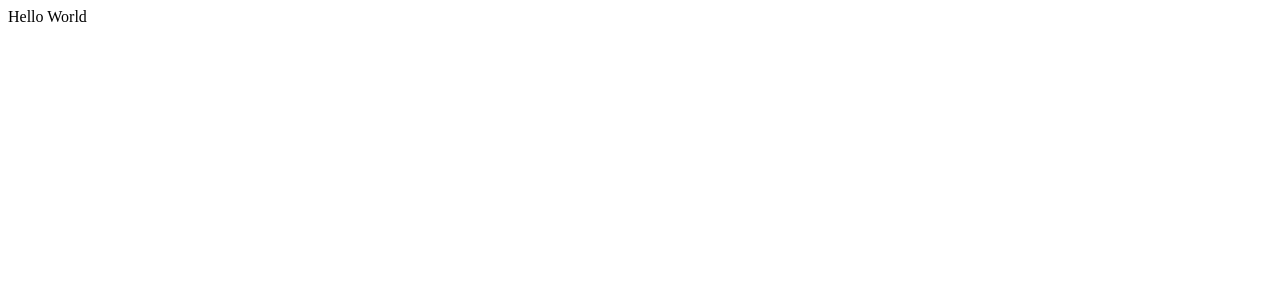
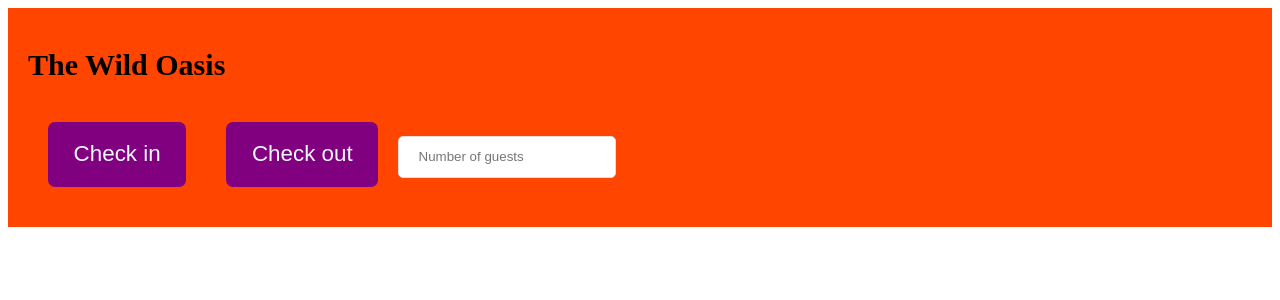
Before and after one commit to Elena-Cr/the-wild-oasis, a React (Vite) app: page / in a window 1280 px wide. Shown: the top 300 px of the page. Built offline with nearby package versions, Linux system fonts and the light colour scheme.

Commit message:
adding styled components and gaining an understanding into their uses

```diff
--- a/package.json
+++ b/package.json
@@ -11,7 +11,8 @@
   },
   "dependencies": {
     "react": "^18.2.0",
-    "react-dom": "^18.2.0"
+    "react-dom": "^18.2.0",
+    "styled-components": "^6.1.11"
   },
   "devDependencies": {
     "@types/react": "^18.2.15",
--- a/src/App.jsx
+++ b/src/App.jsx
@@ -1,4 +1,39 @@
+import styled from "styled-components";
+
+const H1 = styled.h1`
+  font-size: 30px;
+  font-weight: 600;
+`;
+const Button = styled.button`
+  font-size: 1.4rem;
+  padding: 1.2rem 1.6rem;
+  font-weight: 500;
+  border: none;
+  border-radius: 7px;
+  background-color: purple;
+  color: aliceblue;
+  margin: 20px;
+`;
+
+const Input = styled.input`
+  border: 1px solid #ddd;
+  border-radius: 5px;
+  padding: 0.8rem 1.2rem;
+`;
+
+const StyledApp = styled.div`
+  background-color: orangered;
+  padding: 20px;
+`;
+
 function App() {
-  return <div>Hello World</div>;
+  return (
+    <StyledApp>
+      <H1>The Wild Oasis</H1>
+      <Button>Check in</Button>
+      <Button>Check out</Button>
+      <Input type="number" placeholder="Number of guests"></Input>
+    </StyledApp>
+  );
 }
 export default App;
```
Also changed, not shown: 1 other file (tests, documents, lock files or other folders).
